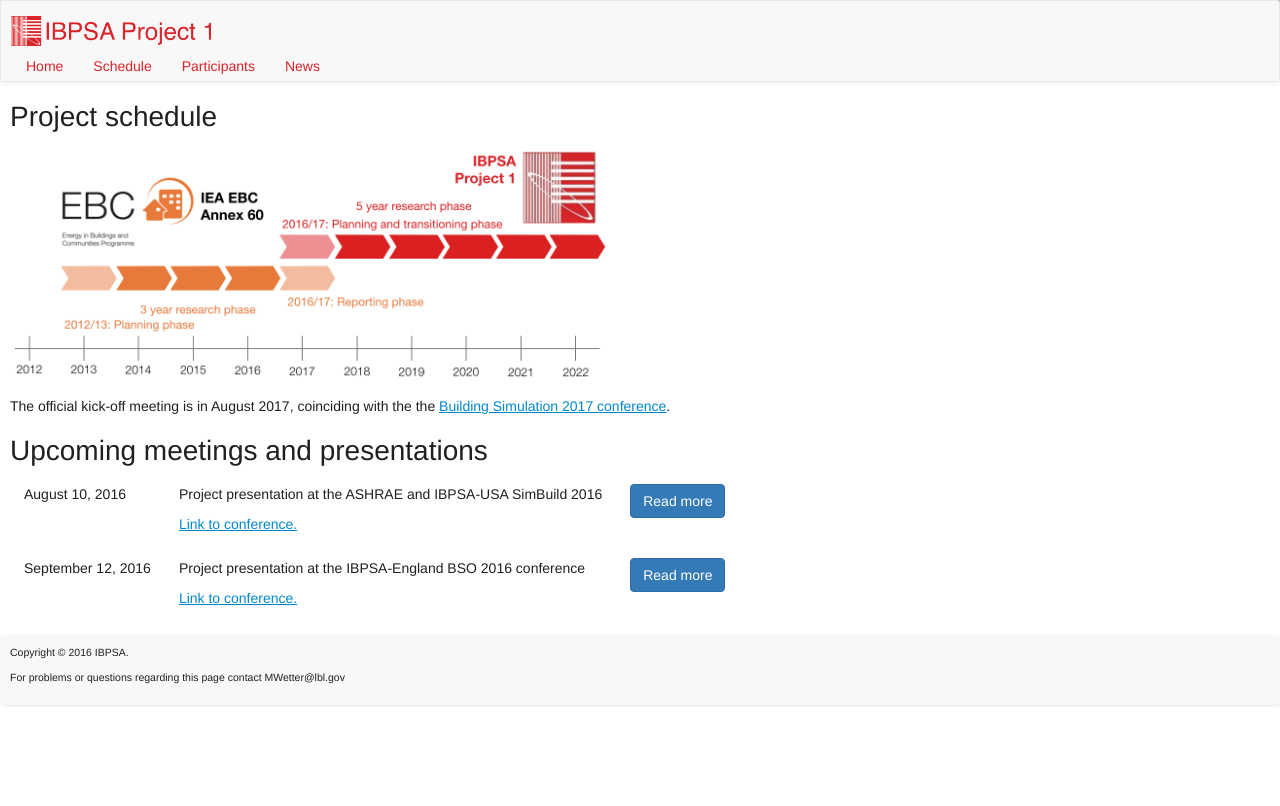
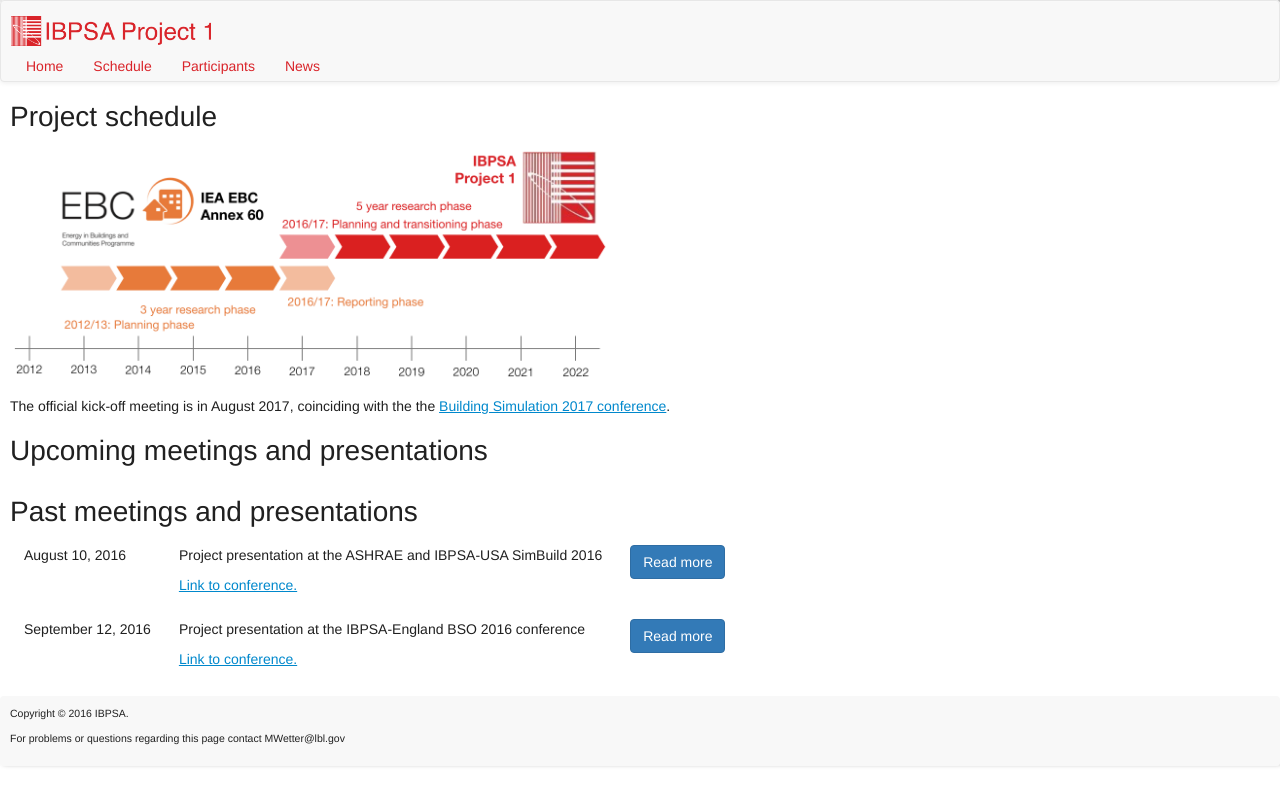
Before and after one commit to ibpsa/project1, a Jekyll site: the page built from schedule.md, in a window 1280 px wide. Shown: the top 806 px of the page. Built offline with Jekyll 4.4.1, drawn with Linux system fonts in a browser that asks for light colours; nearby versions of some CDN libraries.

Commit message:
Added SimBuild slides and rearranged posts

```diff
--- a/schedule.md
+++ b/schedule.md
@@ -17,6 +17,7 @@ coinciding with the the [Building Simulation 2017 conference](http://buildingsim
 
 <table>
   {% for post in site.posts reversed %}
+  {% if post.date >= site.time %}
   {% if post.categories contains 'presentation' %}
   <tr valign="top">
   <td>
@@ -40,5 +41,38 @@ coinciding with the the [Building Simulation 2017 conference](http://buildingsim
     </td>
     </tr>
   {% endif %}
+  {% endif %}
   {% endfor %}
 </table>
+
+# Past meetings and presentations
+
+<table>
+  {% for post in site.posts reversed %}
+  {% if post.date < site.time %}
+    {% if post.categories contains 'presentation' %}
+    <tr valign="top">
+    <td>
+    <p>{{ post.date | date: '%B %d, %Y' }}</p>
+    </td>
+    <td>
+    {% if post.type == 'conference_presentation' %}
+    <p>
+    {{ post.title }}
+    </p>
+    <p>
+    <a href="{{ post.link }}">Link to conference.</a>
+    </p>
+    {% endif %}
+    </td>
+      <td>
+      <a class="btn btn-primary btn"
+                style="color:white;text-decoration:none"
+                href="{{ site.baseurl }}{{ post.url }}">
+                Read more</a>
+    </td>
+    </tr>
+  {% endif %}
+  {% endif %}
+  {% endfor %}
+</table>
```
Also changed, not shown: _posts/2016-08-11-SimBuild.md (+2 -0 lines), 1 other file.
